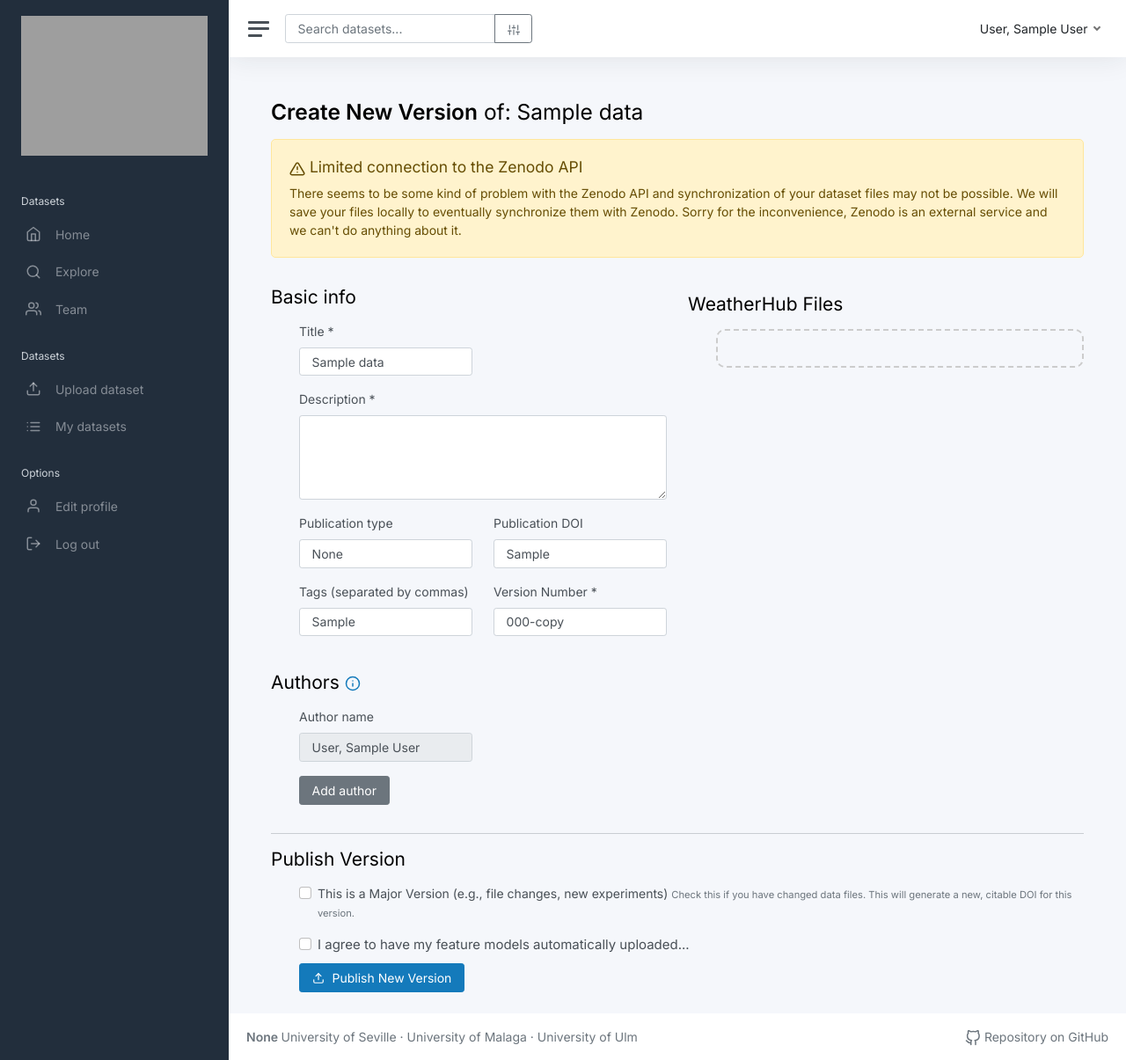
After one commit to weather-hub/weather-hub-1, a Flask app: page /dataset/1/new-version in a window 1280 px wide. The commit adds this page. Shown: the whole page at 88% size. Run offline with Flask 3, Linux system fonts and the light colour scheme; a user stored in the database is signed in; tables that the repository leaves empty hold one stand-in row (values such as "Sample post"); data that the repository does not hold is empty; parts of the project's set-up code (start-up, migrations or seed data) failed here and were passed over; some libraries are stand-ins or nearby versions; grey boxes are pictures that could not be loaded.

Commit message:
chore: joined zenodo with started versioning

```diff
--- a/app/modules/dataset/forms.py
+++ b/app/modules/dataset/forms.py
@@ -1,5 +1,5 @@
 from flask_wtf import FlaskForm
-from wtforms import FieldList, FormField, SelectField, StringField, SubmitField, TextAreaField
+from wtforms import BooleanField, FieldList, FormField, SelectField, StringField, SubmitField, TextAreaField
 from wtforms.validators import URL, DataRequired, Optional
 
 from app.modules.dataset.models import PublicationType
@@ -63,12 +63,14 @@ class DataSetForm(FlaskForm):
         validators=[DataRequired()],
     )
     publication_doi = StringField("Publication DOI", validators=[Optional(), URL()])
-    dataset_doi = StringField("Dataset DOI", validators=[Optional(), URL()])
+    version_number = StringField("Version Number", validators=[DataRequired()], default="v1.0.0")
     tags = StringField("Tags (separated by commas)")
     authors = FieldList(FormField(AuthorForm))
     feature_models = FieldList(FormField(FeatureModelForm), min_entries=1)
+    submit = SubmitField("Submit")
 
-    submit = SubmitField("Submit")
+    def get_version_number(self):
+        return self.version_number
 
     def get_dsmetadata(self):
         publication_type_converted = self.convert_publication_type(self.publication_type.data)
@@ -78,7 +80,6 @@ class DataSetForm(FlaskForm):
             "description": self.desc.data,
             "publication_type": publication_type_converted,
             "publication_doi": self.publication_doi.data,
-            "dataset_doi": self.dataset_doi.data,
             "tags": self.tags.data,
         }
 
@@ -93,3 +94,18 @@ class DataSetForm(FlaskForm):
 
     def get_feature_models(self):
         return [fm.get_feature_model() for fm in self.feature_models]
+
+
+class DataSetVersionForm(DataSetForm):
+    """
+    Un formulario para crear una *nueva versión* de un dataset existente.
+    Hereda todo de DataSetForm y solo añade el checkbox de "major version".
+    """
+
+    is_major_version = BooleanField(
+        "This is a Major Version (e.g., file changes, new experiments)",
+        default=False,
+        description="Check this if you have changed data files. This will generate a new, citable DOI for this version.",
+    )
+
+    submit = SubmitField("Publish New Version")
--- a/app/modules/dataset/routes.py
+++ b/app/modules/dataset/routes.py
@@ -15,7 +15,7 @@ from flask_login import current_user, login_required
 from app.modules.comments.forms import CommentForm
 from app.modules.comments.models import Comment
 from app.modules.dataset import dataset_bp
-from app.modules.dataset.forms import DataSetForm
+from app.modules.dataset.forms import DataSetForm, DataSetVersionForm
 from app.modules.dataset.models import DSDownloadRecord
 from app.modules.dataset.services import (
     AuthorService,
@@ -323,6 +323,43 @@ def download_dataset(dataset_id):
     return resp
 
 
+@dataset_bp.route("/dataset/<int:dataset_id>/new-version", methods=["GET", "POST"])
+@login_required
+def create_new_ds_version(dataset_id):
+    original_dataset = dataset_service.get_or_404(dataset_id)
+
+    if current_user.id != original_dataset.user_id:
+        abort(403, "No eres el autor del dataset por tanto no puedes versionarlo.")
+
+    # 2. Usa el NUEVO formulario
+    #    (obj=... sigue funcionando porque hereda los campos)
+    form = DataSetVersionForm(obj=original_dataset.ds_meta_data)
+
+    if form.validate_on_submit():
+        try:
+            new_dataset = zenodo_service.publish_new_version(
+                form=form,
+                original_dataset=original_dataset,
+                current_user=current_user,
+                is_major=form.is_major_version.data,
+            )
+            if new_dataset.ds_meta_data.dataset_doi:
+                return redirect(url_for("dataset.subdomain_index", doi=new_dataset.ds_meta_data.dataset_doi))
+            else:
+
+                return redirect(url_for("dataset.get_unsynchronized_dataset", dataset_id=new_dataset.id))
+
+        except Exception:
+            logger.exception("Error al crear la nueva versión")
+            form.errors["general"] = ["Hubo un error interno al publicar la versión."]
+
+    form.version_number.data = original_dataset.version_number + "-copy"
+    temp_folder = current_user.temp_folder()
+    if os.path.exists(temp_folder):
+        shutil.rmtree(temp_folder)
+    return render_template("dataset/new_version.html", form=form, dataset=original_dataset)
+
+
 @dataset_bp.route("/doi/<path:doi>/", methods=["GET"])
 def subdomain_index(doi):
     # Check if the DOI is an old DOI
--- /dev/null
+++ b/app/modules/dataset/templates/dataset/new_version.html
@@ -0,0 +1,213 @@
+{% extends "base_template.html" %}
+
+{% block title %}New Version{% endblock %}
+
+{% block content %}
+
+    <h1 class="h2 mb-3"><b>Create New Version</b> of: {{ dataset.ds_meta_data.title }}</h1>
+
+    <div class="row">
+        <div class="col-12 mb-3">
+            <div class="alert alert-warning" role="alert" id="test_zenodo_connection_error" style="display: none">
+                <div class="alert-message">
+
+                    <h4 class="alert-heading"><i class="align-middle" data-feather="alert-triangle"></i> Limited
+                        connection to the Zenodo API</h4>
+                    <p class="p-0 m-0">
+                        There seems to be some kind of problem with the Zenodo API and synchronization of your dataset
+                        files may not be possible. We will save your files locally to eventually synchronize them with
+                        Zenodo. Sorry for the inconvenience, Zenodo is an external service and we can't do
+                        anything about it.
+                    </p>
+                </div>
+            </div>
+        </div>
+    </div>
+
+    {% if messages %}
+        <ul>
+            {% for message in messages %}
+                <li>{{ message }}</li>
+            {% endfor %}
+        </ul>
+    {% endif %}
+
+    <div class="row">
+
+        <div class="col-xl-6 col-lg-12 col-md-12 col-sm-12">
+            <div id="basic_info_form">
+
+                {{ form.hidden_tag() }}
+
+                <div class="row">
+
+                    <div class="col-12">
+
+                        <h1 class="h3 mb-3">Basic info</h1>
+
+                        <div class="row" style="padding-left: 2rem">
+
+                            <div class="col-lg-6 col-xs-12 col-md-12">
+                                <div class="mb-3">
+                                    {{ form.title.label(class="form-label") }} *
+                                    {{ form.title(class="form-control") }}
+                                    {% for error in form.title.errors %}
+                                        <span style="color: red;">{{ error }}</span>
+                                    {% endfor %}
+                                </div>
+                            </div>
+
+                            <div class="col-12">
+                                <div class="mb-3">
+                                    {{ form.desc.label(class="form-label") }} *
+                                    {{ form.desc(rows=4, class="form-control") }}
+                                    {% for error in form.desc.errors %}
+                                        <span style="color: red;">{{ error }}</span>
+                                    {% endfor %}
+                                </div>
+                            </div>
+
+                            <div class="col-lg-6 col-6">
+                                <div class="mb-3">
+                                    {{ form.publication_type.label(class="form-label") }}
+                                    {{ form.publication_type(class="form-control") }}
+                                </div>
+                            </div>
+
+                            <div class="col-lg-6 col-6">
+                                <div class="mb-3">
+                                    {{ form.publication_doi.label(class="form-label") }}
+                                    {{ form.publication_doi(class="form-control") }}
+                                    {% for error in form.publication_doi.errors %}
+                                        <span style="color: red;">{{ error }}</span>
+                                    {% endfor %}
+                                </div>
+                            </div>
+
+                            <div class="col-6">
+                                <div class="mb-3">
+                                    {{ form.tags.label(class="form-label") }}
+                                    {{ form.tags(class="form-control") }}
+                                    {% for error in form.tags.errors %}
+                                        <span style="color: red;">{{ error }}</span>
+                                    {% endfor %}
+                                </div>
+                            </div>
+
+                            <div class="col-6">
+                                <div class="mb-3">
+                                    {{ form.version_number.label(class="form-label") }} *
+                                    {{ form.version_number(class="form-control") }}
+                                    {% for error in form.version_number.errors %}
+                                        <span style="color: red;">{{ error }}</span>
+                                    {% endfor %}
+                                </div>
+                            </div>
+
+                        </div>
+
+                        <h1 class="h3 mb-3 mt-4">
+                          Authors
+                          <a href="#" data-toggle="modal" data-target="#infoModal">
+                            <i data-feather="info"></i>
+                          </a>
+                        </h1>
+
+                        <div class="modal fade" id="infoModal" ...>
+                          </div>
+
+                        <div class="row" style="padding-left: 2rem">
+
+                            <div class="col-lg-6 col-12 mb-3">
+                                <label class="form-label">Author name</label>
+                                <input class="form-control"
+                                       disabled
+                                       value="{{ current_user.profile.surname }}, {{ current_user.profile.name }}">
+                            </div>
+                            <div class="col-12">
+                                <div class="mb-3">
+                                    <div id="authors">
+                                        {% for subform in form.authors %}
+                                        <div class="row author" ...>
+                                            </div>
+                                        {% endfor %}
+                                    </div>
+                                    <button type="button" class="btn btn-secondary" id="add_author">Add author
+                                    </button>
+                                </div>
+                            </div>
+                        </div>
+                    </div>
+                </div>
+
+                <div class="row">
+                    {% if error %}
+                        <div class="mt-3 col-lg-6 col-12">
+                            <span style="color: red;">{{ error }}</span>
+                        </div>
+                    {% endif %}
+                </div>
+            </div>
+        </div>
+
+        <div class="col-xl-6 col-lg-12 col-md-12 col-sm-12">
+
+            <h1 class="h3 mb-3 mt-2">WeatherHub Files</h1>
+
+            <div id="uploaded_models_form" style="padding-left: 2rem">
+                <form action="{{ url_for('dataset.upload') }}" class="dropzone" id="myDropzone">
+                    <div id="dropzone-text"></div>
+                </form>
+
+                <span class="text-danger" id="alerts" style="display: none">
+                </span>
+
+                <ul class="mt-2" id="file-list"></ul>
+
+                <script>
+                    const allowedExt = ['md', 'csv', 'txt'];
+                    let dropzone = Dropzone.options.myDropzone = {
+                        // ... (toda tu lógica de 'init', 'success', 'error' va aquí)
+                    };
+                </script>
+            </div>
+        </div>
+
+    </div>
+
+<div class="row" id="upload_dataset">
+
+        <div class="col-12">
+            <hr>
+            <h1 class="h3 mb-3 mt-2">Publish Version</h1>
+            <div style="padding-left: 2rem">
+
+                <div class="mb-3 form-check">
+                    {{ form.is_major_version(class="form-check-input") }}
+                    {{ form.is_major_version.label(class="form-check-label") }}
+                    <small class="form-text text-muted">{{ form.is_major_version.description }}</small>
+                </div>
+
+                <label class="form-check">
+                    <input id="agreeCheckbox" class="form-check-input" type="checkbox" value="">
+                    <span class="form-check-label" style="font-size: 15px">
+                                I agree to have my feature models automatically uploaded...
+                            </span>
+                </label>
+
+                <button id="upload_button" class="btn btn-primary mt-2">
+                    <i data-feather="upload" class="center-button-icon"></i>
+                    {{ form.submit.label }}
+                </button>
+
+                <div id="loading">
+                    </div>
+                </div>
+        </div>
+    </div>
+{% endblock %}
+
+{% block scripts %}
+    <script src="{{ url_for('zenodo.scripts') }}"></script>
+    <script src="{{ url_for('dataset.scripts') }}"></script>
+{% endblock %}
```
Also changed, not shown: app/modules/dataset/services.py (+7 -1 lines), app/modules/dataset/templates/dataset/view_dataset.html (+8 -0 lines), migrations/versions/001.py (+77 -113 lines).
